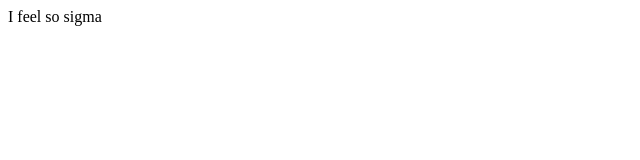
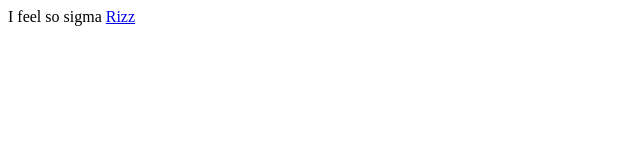
Before and after one commit to CyraSunshine/CCCC, a plain HTML site: page index.html in a window 1280 px wide. Shown: the full height of the page, 0-640 px from the left. Drawn offline with Linux system fonts and the light colour scheme.

Commit message:
Added link to Games page.

```diff
--- a/index.html
+++ b/index.html
@@ -7,5 +7,6 @@
 </head>
 <body>
     I feel so sigma
+    <a href="https://cyrasunshine.github.io/Games/">Rizz</a>
 </body>
 </html>
```
